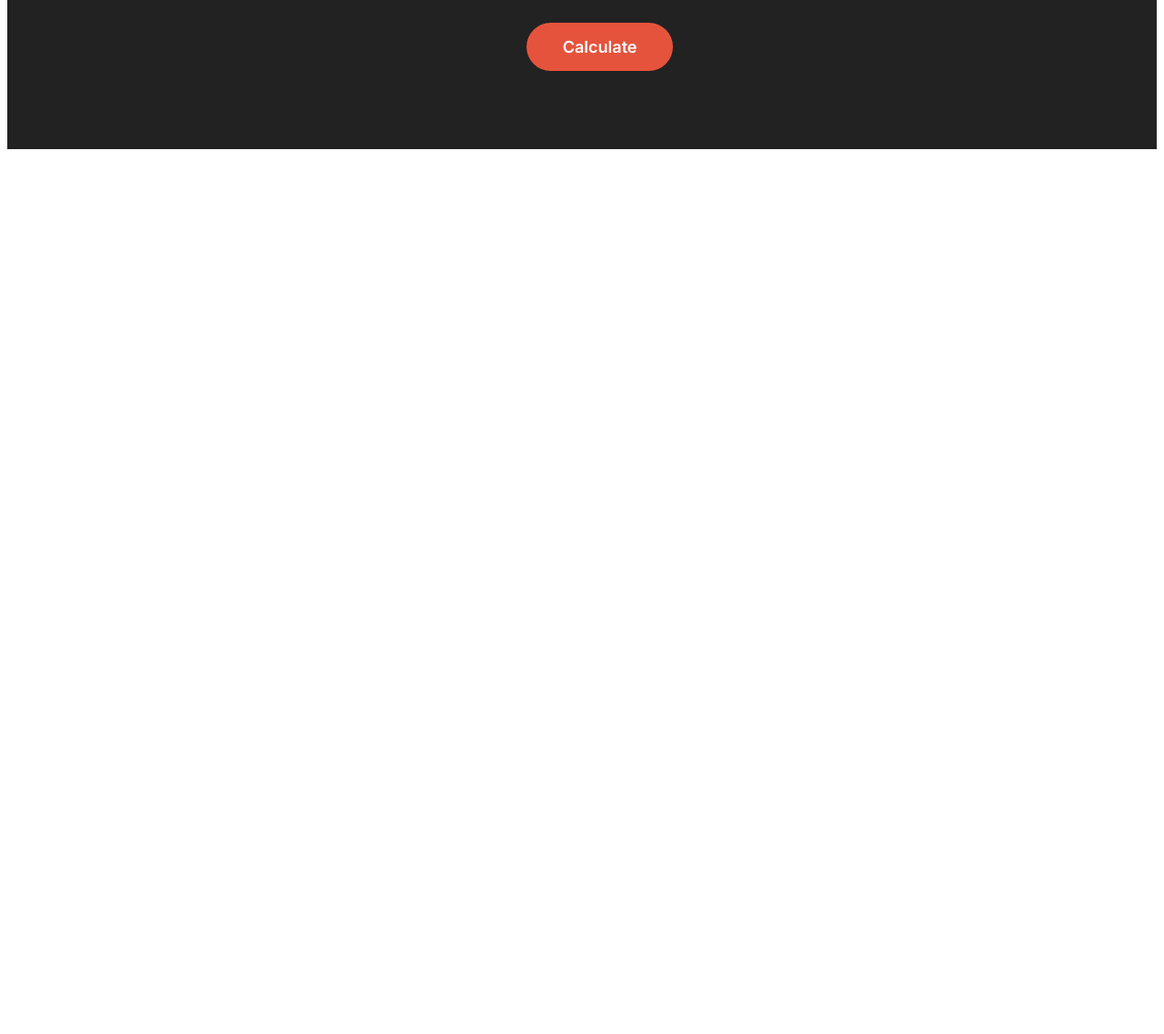
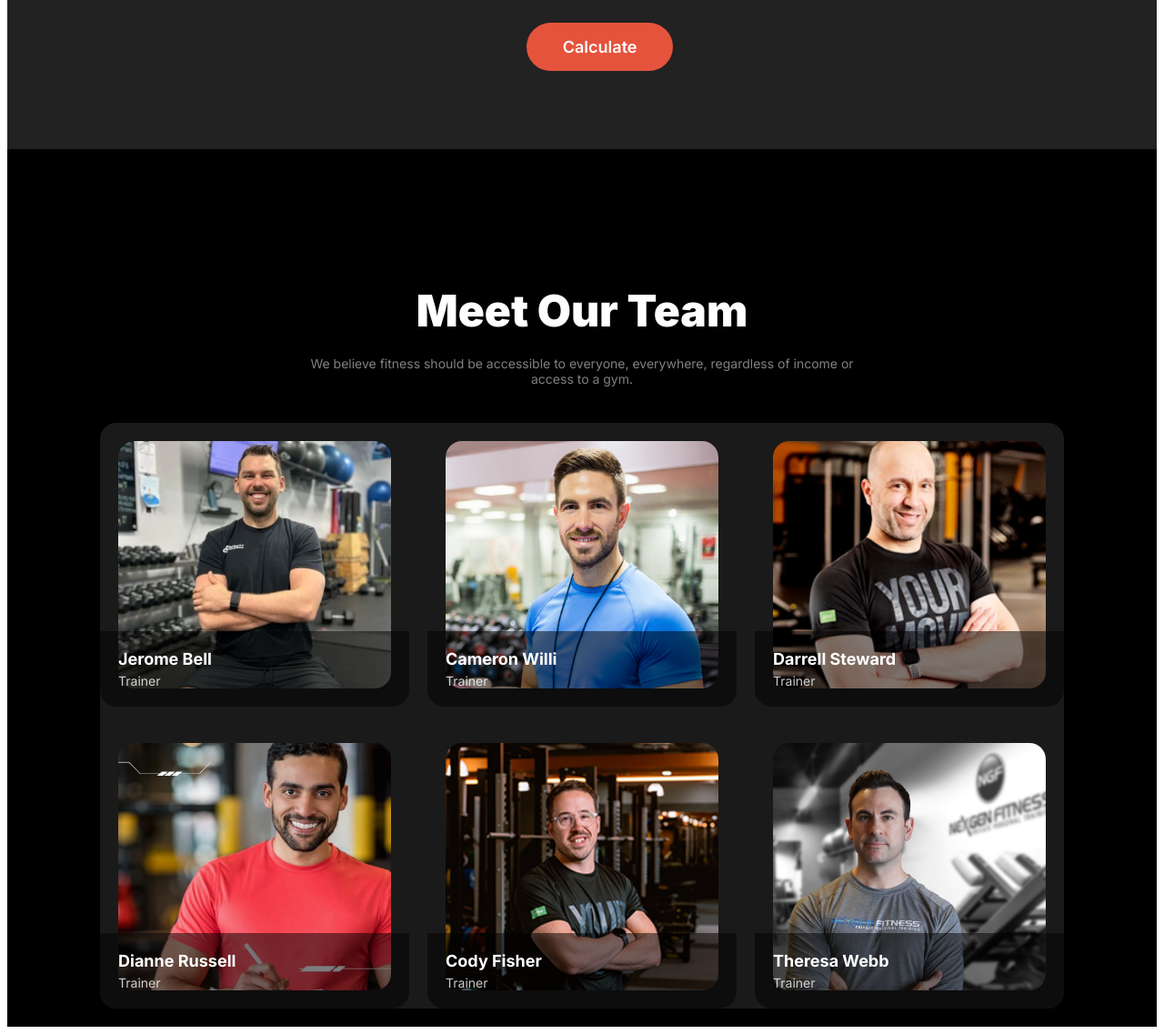
Before and after one commit to hossainahmed2ndmarch/assignment-2, a plain HTML site: page index.html in a window 1280 px wide. Shown: the part 2396-3533 px from the top of the page at 91% size. Before the commit the page ends 2648 px from the top, so only its background shows below. Drawn offline with Linux system fonts and the light colour scheme; a web font is replaced by a local one.

Commit message:
Finished the team section

```diff
--- a/index.html
+++ b/index.html
@@ -169,6 +169,56 @@
     </div>
    </div>
   </section>
+  <!-- Team section starts here -->
+  <section class="team-section">
+   <h2>Meet Our Team</h2>
+   <p>We believe fitness should be accessible to everyone, everywhere, regardless of income or <br>
+   access to a gym.</p>
+   <div class="team-grid">
+     <div class="team-member">
+      <img src="images/trainer1.png" alt="Jerome Bell">
+      <div class="team-member-info">
+       <h3>Jerome Bell</h3>
+       <p>Trainer</p>
+      </div>
+     </div>
+     <div class="team-member">
+      <img src="images/trainer2.png" alt="Cameron Willi">
+      <div class="team-member-info">
+       <h3>Cameron Willi</h3>
+       <p>Trainer</p>
+     </div>
+     </div>
+     <div class="team-member">
+      <img src="images/trainer3.png" alt="Darrell Steward">
+      <div class="team-member-info">
+       <h3>Darrell Steward</h3>
+       <p>Trainer</p>
+      </div>
+     </div>
+     <div class="team-member">
+      <img src="images/trainer4.png" alt="Dianne Russell">
+      <div class="team-member-info">
+       <h3>Dianne Russell</h3>
+       <p>Trainer</p>
+      </div>
+     </div>
+     <div class="team-member">
+      <img src="images/trainer5.png" alt="Cody Fisher">
+      <div class="team-member-info">
+       <h3>Cody Fisher</h3>
+       <p>Trainer</p>
+      </div>
+     </div>
+     <div class="team-member">
+      <img src="images/trainer6.png" alt="Theresa Webb">
+      <div class="team-member-info">
+       <h3>Theresa Webb</h3>
+       <p>Trainer</p>
+      </div>
+     </div>
+   </div>
+</section>
  </main>
  <footer>
 
--- a/styles/style.css
+++ b/styles/style.css
@@ -471,6 +471,85 @@ select option {
  font-weight: 600;
 }
 
+/* Team section styles */
+.team-section {
+ max-width: 1060px;
+ margin: 0 auto;
+ padding: 20px;
+ text-align: center;
+}
+
+.team-section h2 {
+ font-size: 48px;
+ font-weight: 900;
+ color: #fff;
+ margin-bottom: 20px;
+ font-family: 'Inter', sans-serif;
+}
+
+.team-section p {
+ font-size: 14px;
+ color: rgba(255, 255, 255, 0.5);
+ margin-bottom: 40px;
+ font-family: 'Inter', sans-serif;
+}
+
+/* Grid layout for the team members */
+.team-grid {
+ max-width: 1060px;
+ border-radius: 18px;
+ background: rgba(255, 255, 255, 0.1);
+ display: grid;
+ grid-template-columns: repeat(3, 1fr);
+ gap: 20px;
+}
+
+.team-member {
+ max-width: 326.67px;
+ height: 272px;
+ position: relative;
+ padding: 20px;
+ overflow: hidden;
+ border-radius: 18px;
+}
+
+.team-member img {
+ width: 100%;
+ height: 100%;
+ border-radius: 18px;
+ object-fit: cover;
+ transition: transform 0.3s ease;
+}
+
+.team-member:hover img {
+ transform: scale(1.05);
+}
+
+.team-member-info {
+ position: absolute;
+ bottom: 0;
+ left: 0;
+ right: 0;
+ padding: 20px;
+ background: rgba(0, 0, 0, 0.5);
+ border-radius: 0 0 18px 18px;
+ color: #fff;
+ font-family: 'Inter', sans-serif;
+}
+
+.team-member-info h3 {
+ text-align: left;
+ font-size: 18px;
+ margin: 0;
+}
+
+.team-member-info p {
+ text-align: left;
+ font-size: 14px;
+ margin: 5px 0 0;
+ color: rgba(255, 255, 255, 0.8);
+}
+
 @media screen and (max-width: 576px) {
  .nav-option {
   display: none;
@@ -583,4 +662,29 @@ select option {
   padding: 14px 50px;
   font-size: 16px;
  }
+
+ /* Team responsive styles starts here */
+ .team-section h2 {
+  font-size: 32px;
+ }
+
+ .team-section p {
+  font-size: 12px;
+  margin-bottom: 20px;
+ }
+
+ .team-grid {
+  display: flex;
+  flex-direction: column;
+  align-items: center;
+  gap: 15px;
+ }
+
+ .team-member-info h3 {
+  font-size: 16px;
+ }
+
+ .team-member-info p {
+  font-size: 12px;
+ }
 }
```
